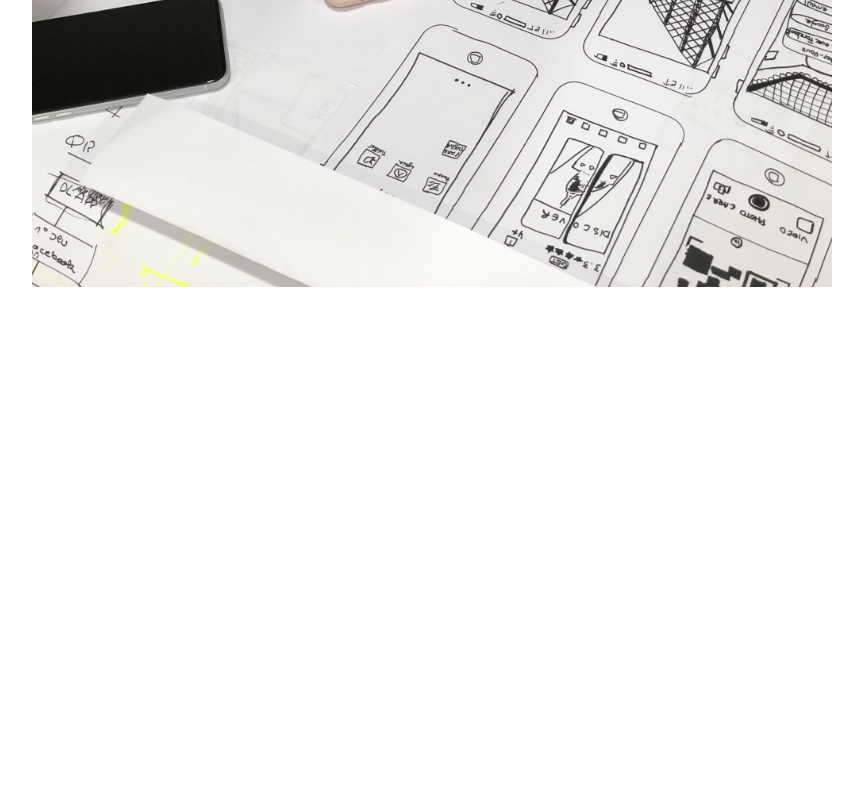
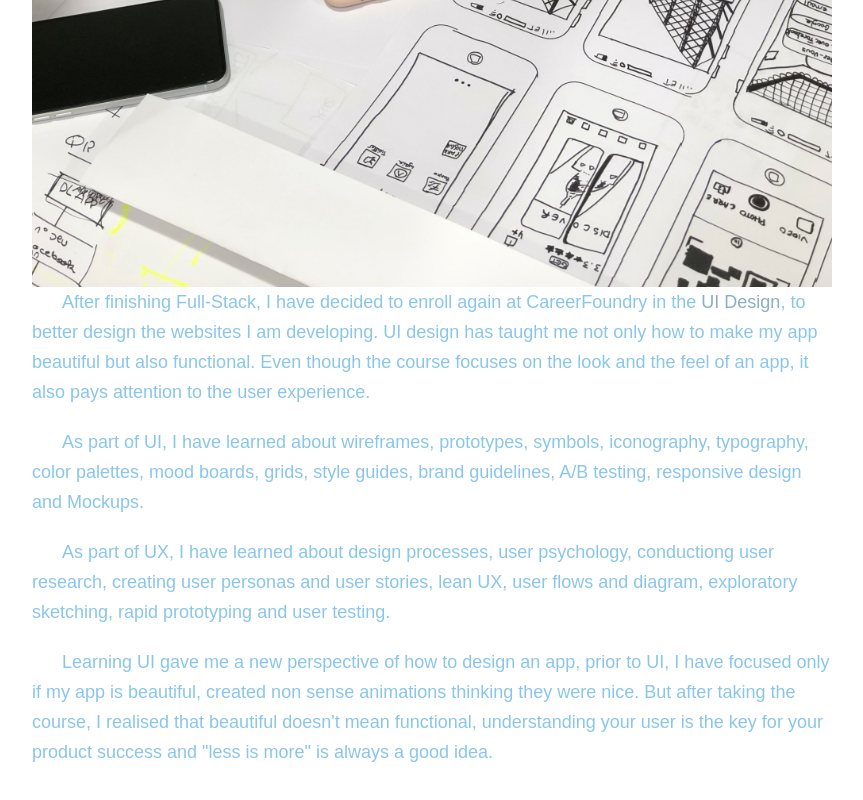
Before and after one commit to paulinemarg/myBlog, a React (Create React App) app: page /design in a window 1280 px wide. Shown: the part 438-1238 px from the top of the page, without its empty margins (208-1071 px from the left). Before the commit the page ends 800 px from the top, so only its background shows below. Built offline with nearby package versions, Linux system fonts and the light colour scheme; the HTML template or start-up script is replaced by a standard one.

Commit message:
Update Design.jsx

```diff
--- a/src/components/pages/Design.jsx
+++ b/src/components/pages/Design.jsx
@@ -8,6 +8,17 @@ export default function Design() {
         <img src='images/design.jpg' alt='' />
         <div className="article-content">
           <div className='indent'>
+            After finishing Full-Stack, I have decided to enroll again at CareerFoundry in the <a href='https://careerfoundry.com/en/courses/become-a-ui-designer/'>UI Design</a>, to better design the websites I am developing.
+            UI design has taught me not only how to make my app beautiful but also functional. Even though the course focuses on the look and the feel of an app, it also pays attention to the user experience.
+          </div>
+          <div className='indent'>
+            As part of UI, I have learned about wireframes, prototypes, symbols, iconography, typography, color palettes, mood boards, grids, style guides, brand guidelines,  A/B testing, responsive design and Mockups.
+          </div>
+          <div className='indent'>
+            As part of UX, I have learned about design processes, user psychology, conductiong user research, creating user personas and user stories, lean UX, user flows and diagram, exploratory sketching, rapid prototyping and user testing.
+          </div>
+          <div className='indent'>
+            Learning UI gave me a new perspective of how to design an app, prior to UI, I have focused only if my app is beautiful, created non sense animations thinking they were nice. But after taking the course, I realised that beautiful doesn't mean functional, understanding your user is the key for your product success and "less is more" is always a good idea.
           </div>
         </div>
     </div>
```
